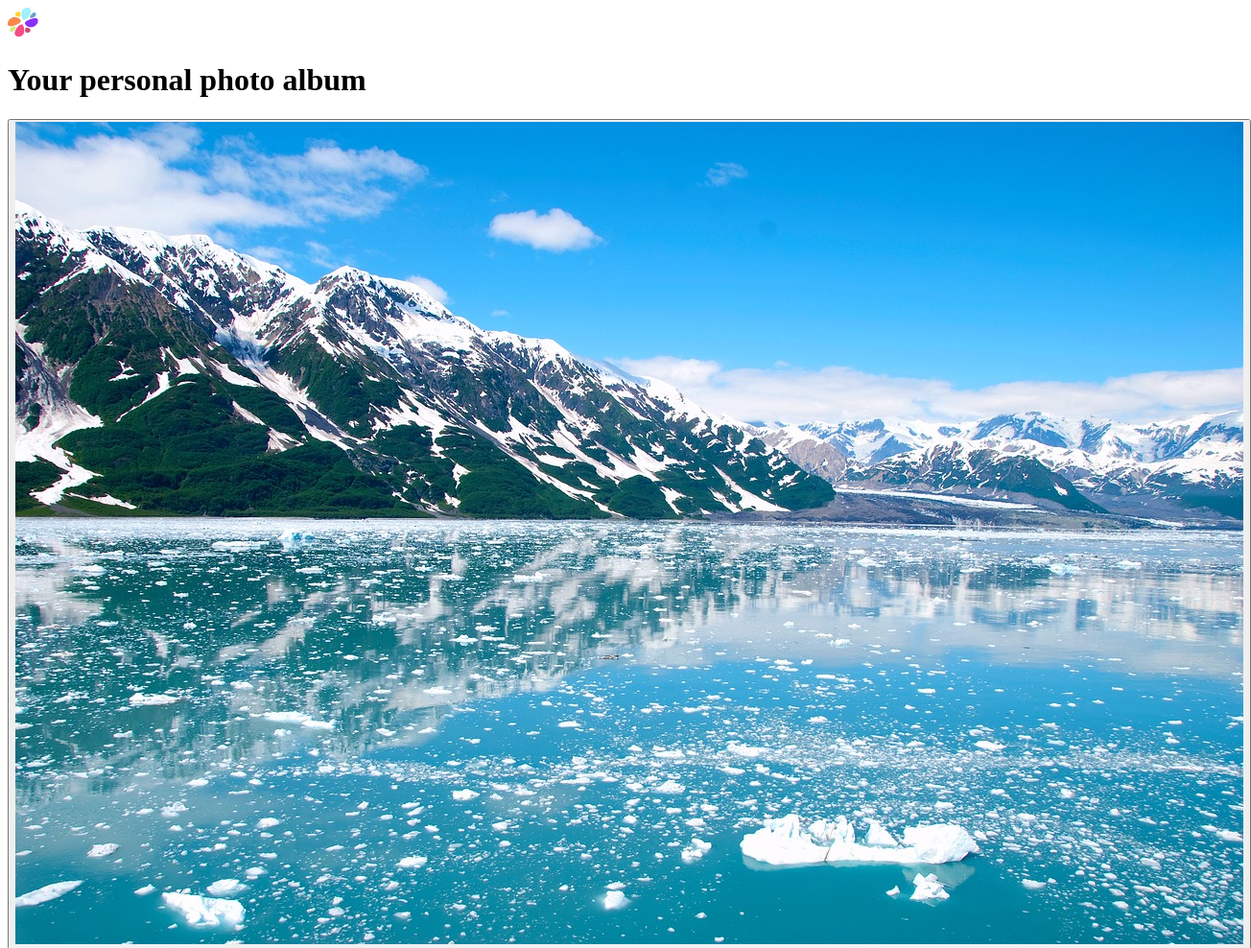
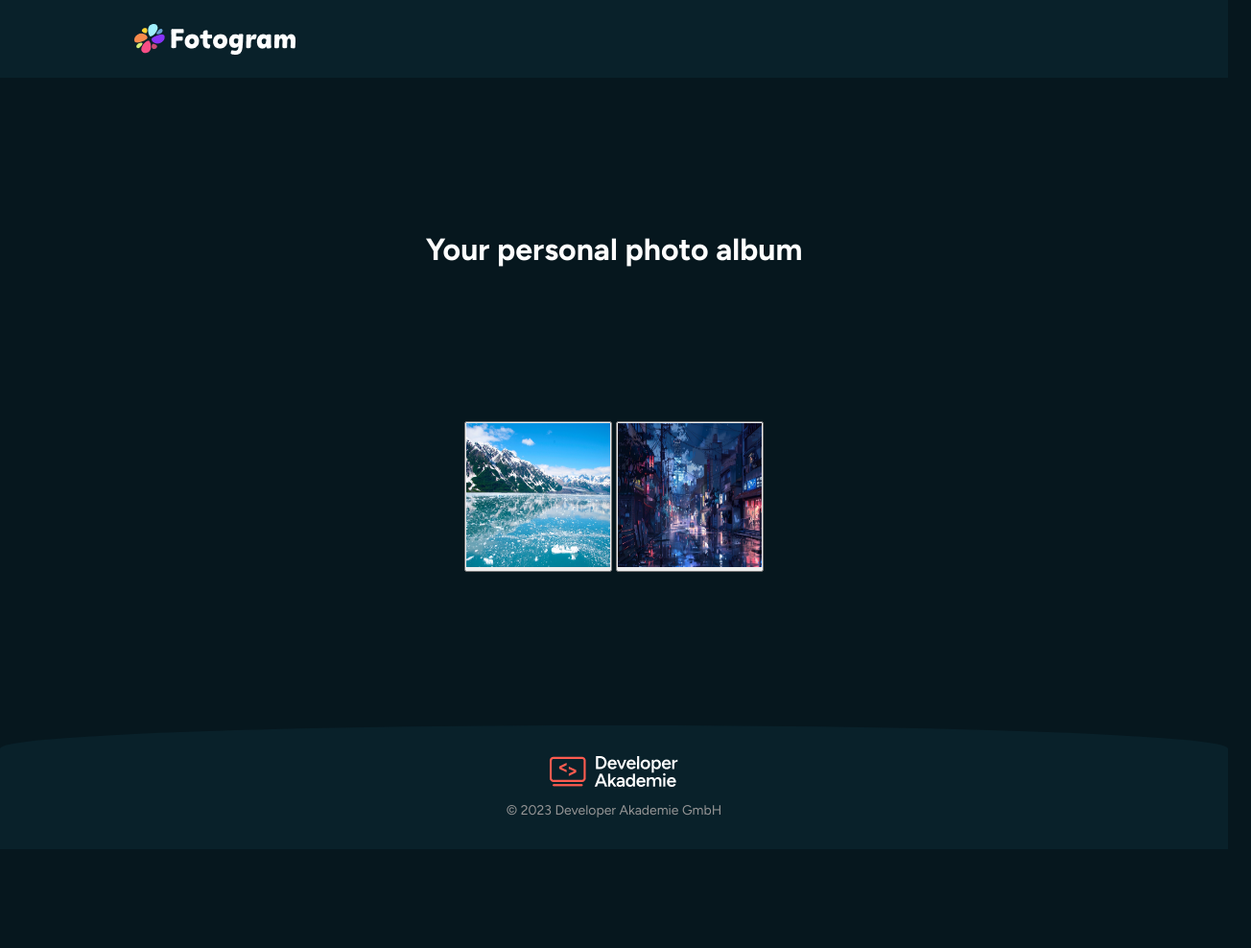
Before and after one commit to B3llz3/DA_Fotogram, a plain HTML site: page index.html in a window 1280 px wide. Shown: the top 988 px of the page at 96% size, 1304 px wide, since content can reach past the window. After the commit the page ends 885 px from the top, so only its background shows below. Drawn offline with Linux system fonts and the light colour scheme.

Commit message:
added main and footer design

```diff
--- a/index.html
+++ b/index.html
@@ -6,13 +6,25 @@
     <title>Fotogram - Your personal photo album</title>
     <link rel="stylesheet" href="style.css" />
     <link rel="icon" href="./img/favicon.svg" type="image/svg+xml" />
+    <link
+      href="https://fonts.googleapis.com/css?family=Figtree:300,regular,500,600,700,800,900,300italic,italic,500italic,600italic,700italic,800italic,900italic"
+      rel="stylesheet"
+    />
     <script src="script.js" defer></script>
   </head>
   <body>
     <header>
-      <img src="./img/logo_header.png" alt="Fotogram" width="168" height="32" />
+      <div class="content-width logo">
+        <img
+          src="./img/logo_header.png"
+          alt="Fotogram"
+          width="168"
+          height="32"
+        />
+      </div>
     </header>
     <main>
+      <div class="content-width gallery-wrapper">
         <h1>Your personal photo album</h1>
         <div class="gallery" id="gallery">
           <button type="button" class="gallery-item">
@@ -30,6 +42,7 @@
             />
           </button>
         </div>
+      </div>
     </main>
     <footer>
       <img
--- a/style.css
+++ b/style.css
@@ -1,5 +1,87 @@
+/* Variable declarations */
 :root {
   --color-surface: rgba(9, 33, 42, 1);
   --color-background: rgba(6, 23, 30, 1);
   --color-text: rgba(255, 255, 255, 1);
+  --width-content-max: 1440px;
+  --space-page-side: 140px;
+  --font-family-text: "Figtree";
 }
+
+/* Reset */
+* {
+  margin: 0;
+  padding: 0;
+  box-sizing: border-box;
+}
+
+body {
+  min-height: 100dvh;
+  display: flex;
+  flex-direction: column;
+  background-color: var(--color-background);
+  font-family: var(--font-family-text);
+}
+
+/* Header */
+header {
+  background-color: var(--color-surface);
+}
+
+.content-width {
+  max-width: calc(var(--width-content-max) + 2 * var(--space-page-side));
+  margin: 0 auto;
+  padding: 0 var(--space-page-side);
+}
+
+.logo {
+  height: 81px;
+  display: flex;
+  align-items: center;
+  justify-content: left;
+}
+
+/* Gallary */
+main {
+  flex: 1;
+}
+
+h1 {
+  color: var(--color-text);
+  margin-bottom: 160px;
+}
+
+.gallery-wrapper {
+  display: flex;
+  flex-direction: column;
+  align-items: center;
+  text-align: center;
+  margin-top: 160px;
+  margin-bottom: 160px;
+}
+
+.gallery-image {
+  width: 150px;
+  height: 150px;
+}
+
+/* Footer */
+footer {
+  display: flex;
+  flex-direction: column;
+  align-items: center;
+  justify-content: center;
+  border-radius: 50% 50% 0 0 / 24px 24px 0 0;
+  background-color: var(--color-surface);
+}
+
+footer > img {
+  margin-top: 32px;
+  margin-bottom: 16px;
+}
+
+p {
+  margin-bottom: 32px;
+  font-size: 14px;
+  color: rgba(150, 150, 150, 1);
+}
```
Lines whose indentation alone changed are shown as unchanged.
